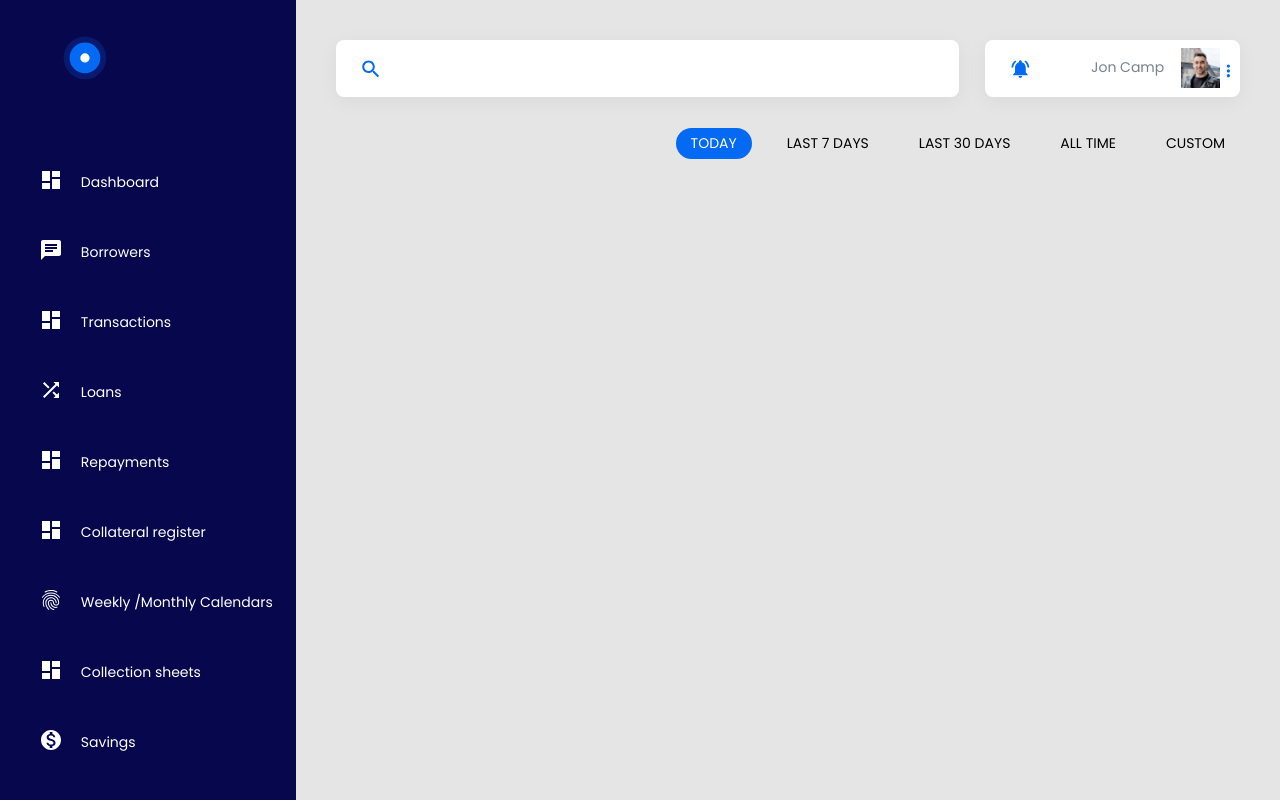
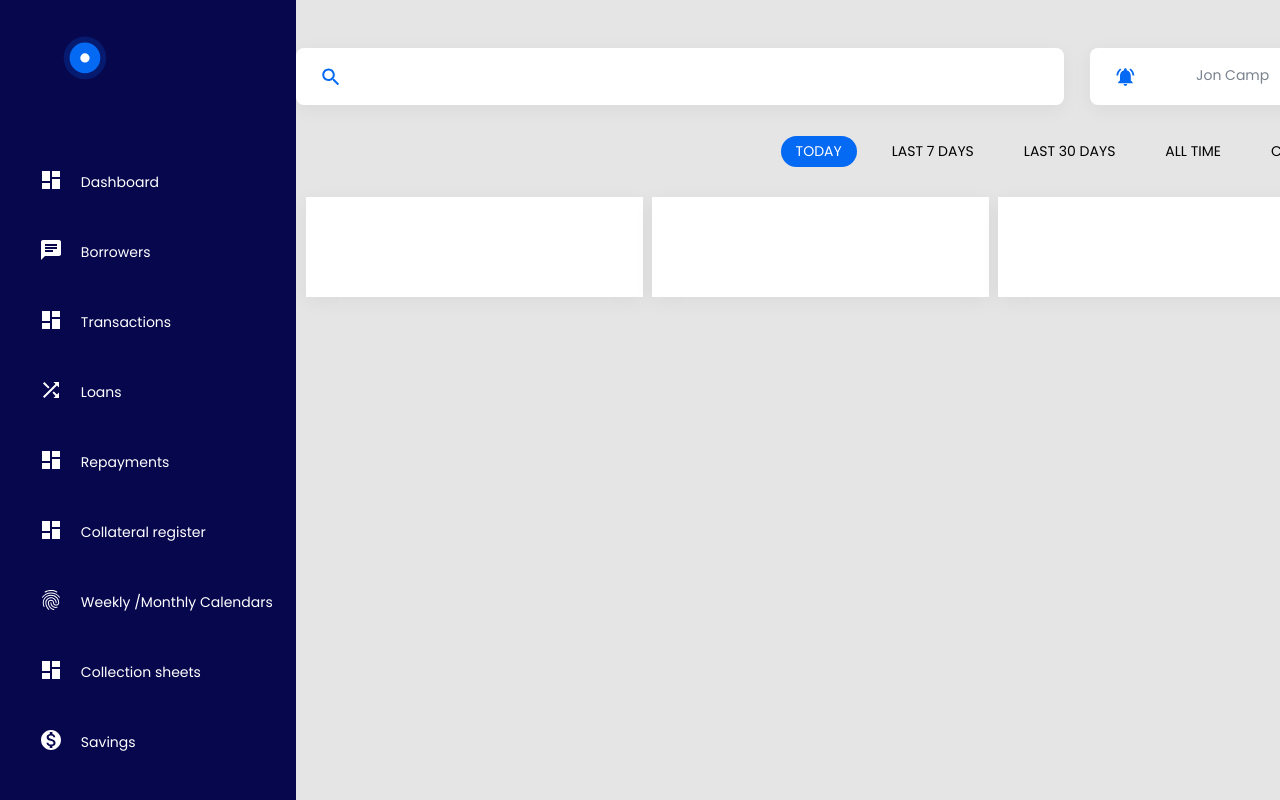
Before and after one commit to hdJerry/react-dashboard, a React (Create React App) app: page / in a window 1280 px wide. Built offline with nearby package versions, Linux system fonts and the light colour scheme.

Commit message:
First Commit again

```diff
--- a/src/App.styles.jsx
+++ b/src/App.styles.jsx
@@ -11,11 +11,9 @@ export const AppContainer = styled.div`
 export const MainContents = styled.div`
     background-color: #E5E5E5;
     flex: 1 1 100%;
-    padding: 40px;
+    // padding: 40px 30px;
     height: 100vh;
     overflow-y: auto;
-    max-width: 1440px;
-    margin: 0 auto;
 
      &::-webkit-scrollbar {
         width: 6px;
--- a/src/pages/dashboard/Dashboard.style.jsx
+++ b/src/pages/dashboard/Dashboard.style.jsx
@@ -22,6 +22,12 @@ const RightIcons = css `
 
 export const HeaderContainer = styled.div `
     ${FlexBox}
+`;
+
+export const Main = styled.div `
+    width: 1049px;
+    max-width: 1440px;
+    margin: 48px auto 0;
 `;
 
 export const SearchInputContainer = styled.div `
@@ -112,3 +118,23 @@ export const TabValue = styled.span `
     }
 
 `;
+
+export const Card = styled.div `
+    flex: 0 1 ${props => props.width || '300px'};
+    background-color: ${props => props.background || '#FFFFFF'};
+    padding: 10px;
+    box-shadow: 0px 4px 20px rgba(0, 0, 0, 0.05);
+    height: ${props => props.height || '410px'};
+    // margin-left: 20px;
+`;
+
+export const FlexContainerRow = styled.div `
+    ${FlexBox}
+    width: ${props => props.width || '100%'};
+    // flex-wrap: wrap;
+    justify-content: ${props => props.justify || 'space-between'};
+    padding: 10px;
+    margin-top: ${props => props.top || ''};
+    margin-bottom: ${props => props.bottom || ''};
+
+`;
--- a/src/pages/dashboard/index.jsx
+++ b/src/pages/dashboard/index.jsx
@@ -14,6 +14,9 @@ MoreIcon,
 ProfilePics,
 Profile,
 ProfileName,
+Card,
+FlexContainerRow,
+Main,
 } from './Dashboard.style';
 
 const Dashboard = () => {
@@ -43,7 +46,7 @@ const Dashboard = () => {
     ];
 
     return (
-       <>
+       <Main>
            <HeaderContainer>
                <SearchInputContainer>
                     <SearchIcon>
@@ -93,7 +96,13 @@ const Dashboard = () => {
             </TabContainer>
 
 
-       </>
+            <FlexContainerRow top={'20px'} bottom={'57px'}>
+                <Card width={'337px'} height={'100px'}/>
+                <Card width={'337px'} height={'100px'} />
+                <Card width={'337px'} height={'100px'} />
+            </FlexContainerRow>
+
+       </Main>
     );
 }
 
```
